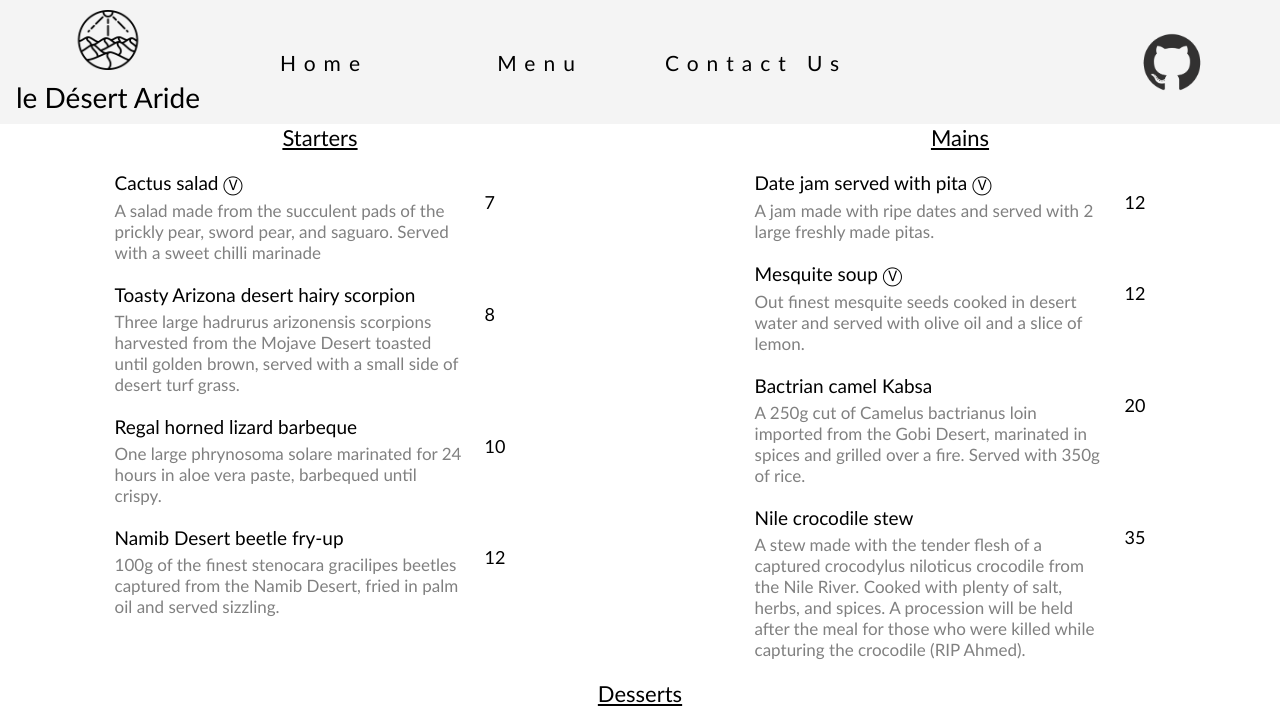
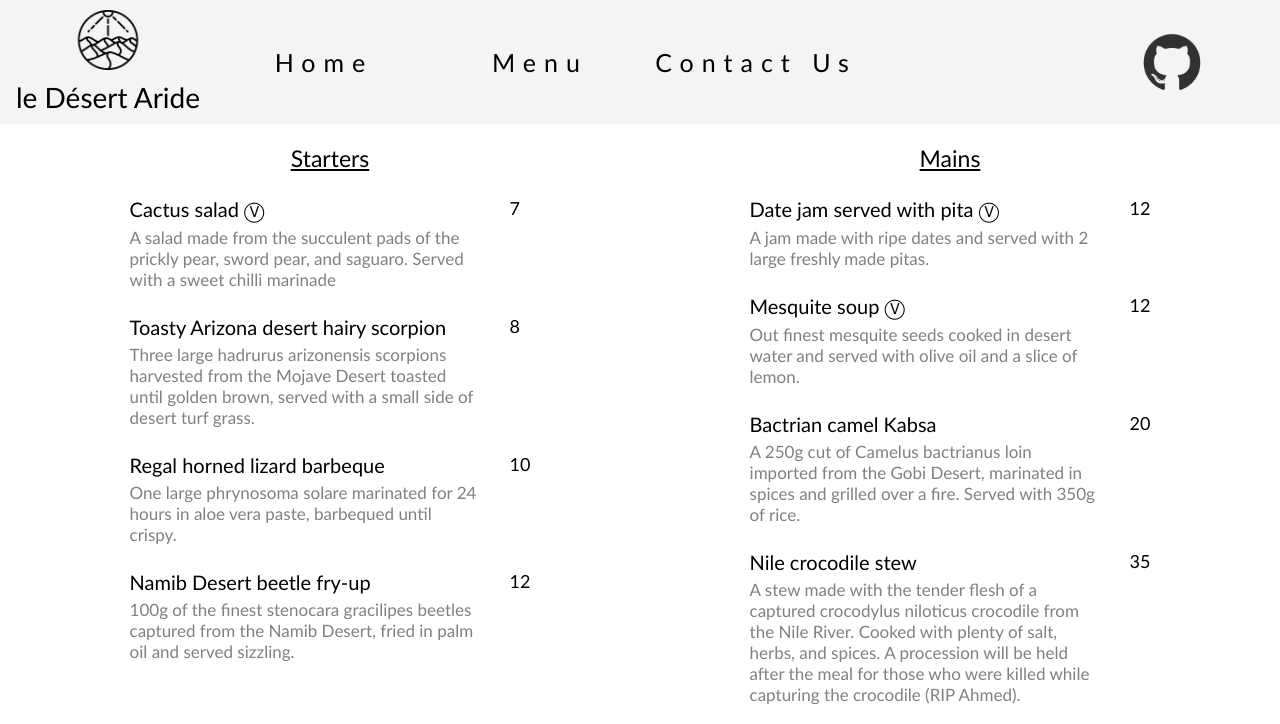
Before and after one commit to SasounTorossian/Restaurant-Page, a plain HTML site: page index.html in a window 1280 px wide. Shown: the top 724 px of the page. Drawn offline with nearby package versions, Linux system fonts and the light colour scheme.

Commit message:
Added some styling to menu page.

```diff
--- a/styles/style.css
+++ b/styles/style.css
@@ -68,7 +68,7 @@ body, html {
     cursor: pointer;
     align-items: center;
     justify-content: center;
-    font-size: 21px;
+    font-size: 25px;
     letter-spacing: 8px;
     transition: 0.2s ease-in;
 }
@@ -157,17 +157,18 @@ h2 {
     flex-wrap: wrap;
     justify-content: space-around;
     height: 100%;
+    margin: 20px;
 }
 
 .menu-header {
     text-align: center;
-    font-size: 22px;
+    font-size: 23px;
     text-decoration: underline;
 }
 
 .menu-item {
     display: flex;
-    margin: 20px;
+    margin: 25px;
 }
 
 .menu-desc {
@@ -175,7 +176,7 @@ h2 {
 }
 
 .menu-name {
-    font-size: 19px;
+    font-size: 20px;
     margin-bottom: 5px;
 }
 
@@ -186,7 +187,7 @@ h2 {
 
 .menu-price {
     font-size: 18px;
-    margin: 20px;
+    margin-left: 30px;
 }
 
 /* FOOTER */
```
